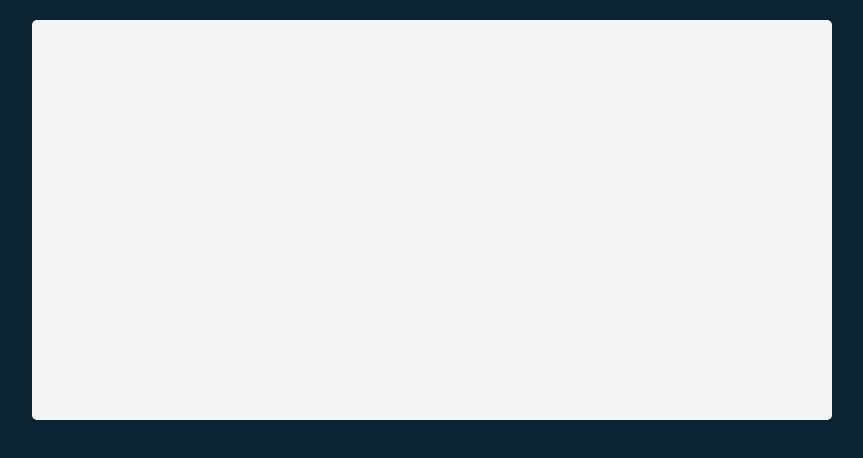
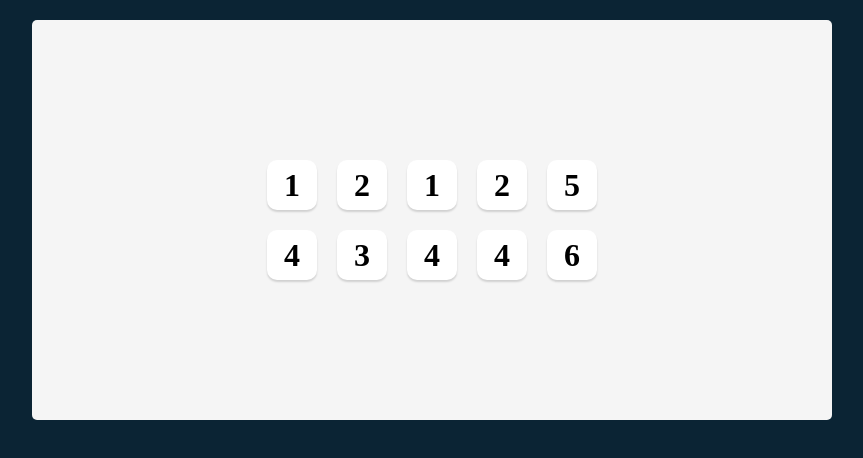
Before and after one commit to ChangHorng/tenzies-dice-game, a React (Vite) app: page / in a window 1280 px wide. Shown: the top 458 px of the page, without its empty margins (208-1071 px from the left). Built offline with nearby package versions, Linux system fonts and the light colour scheme.

Commit message:
Created die components and generated random numbers for each dice

```diff
--- a/src/App.jsx
+++ b/src/App.jsx
@@ -1,7 +1,25 @@
 import React from "react"
+import Die from "./Die"
 
 export default function App() {
+
+    const [dice, setDice] = React.useState(allNewDice())
+
+    function allNewDice() {
+        const newDice = []
+        for (let i=0; i<10; i++) {
+            newDice.push(Math.ceil(Math.random() * 6))
+        }
+        return newDice
+    }
+
+    const diceElements = dice.map(die => <Die value={die} />)
+
     return (
-        <main></main>
+        <main>
+            <div className="dice-container">
+                {diceElements}
+            </div>
+        </main>
     )
 }
--- /dev/null
+++ b/src/Die.jsx
@@ -0,0 +1,9 @@
+import React from "react"
+
+export default function Die(props) {
+    return (
+        <div className="die-face">
+            <h2 className="die-num">{props.value}</h2>
+        </div>
+    )
+}
--- a/src/style.css
+++ b/src/style.css
@@ -14,4 +14,31 @@
     max-width: 800px;
     border-radius: 5px;
     margin: auto;
+    padding: 20px;
+    display: flex;
+    flex-direction: column;
+    justify-content: center;
+    align-items: center;
 }
+
+.dice-container {
+    display: grid;
+    grid-template: auto auto / repeat(5, 1fr);
+    gap: 20px;
+}
+
+.die-face {
+    height: 50px;
+    width: 50px;
+    box-shadow: 0px 2px 2px rgba(0, 0, 0, 0.15);
+    border-radius: 10px;
+    display: flex;
+    justify-content: center;
+    align-items: center;
+    cursor: pointer;
+    background-color: white;
+}
+
+.die-num {
+    font-size: 2rem;
+}
```
